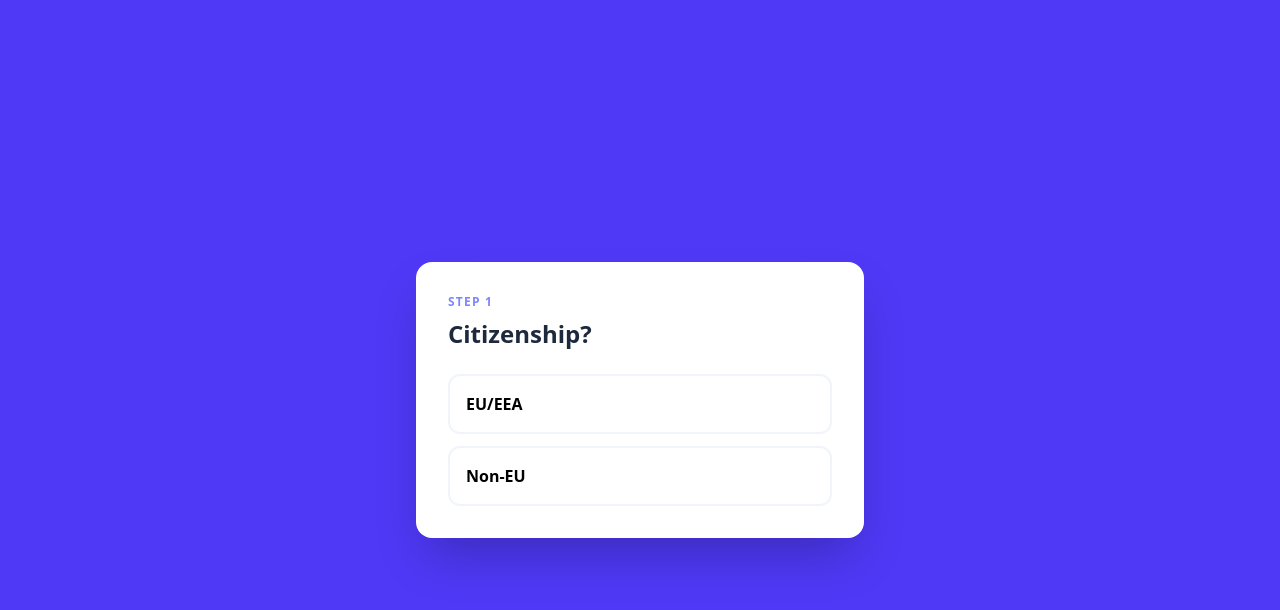
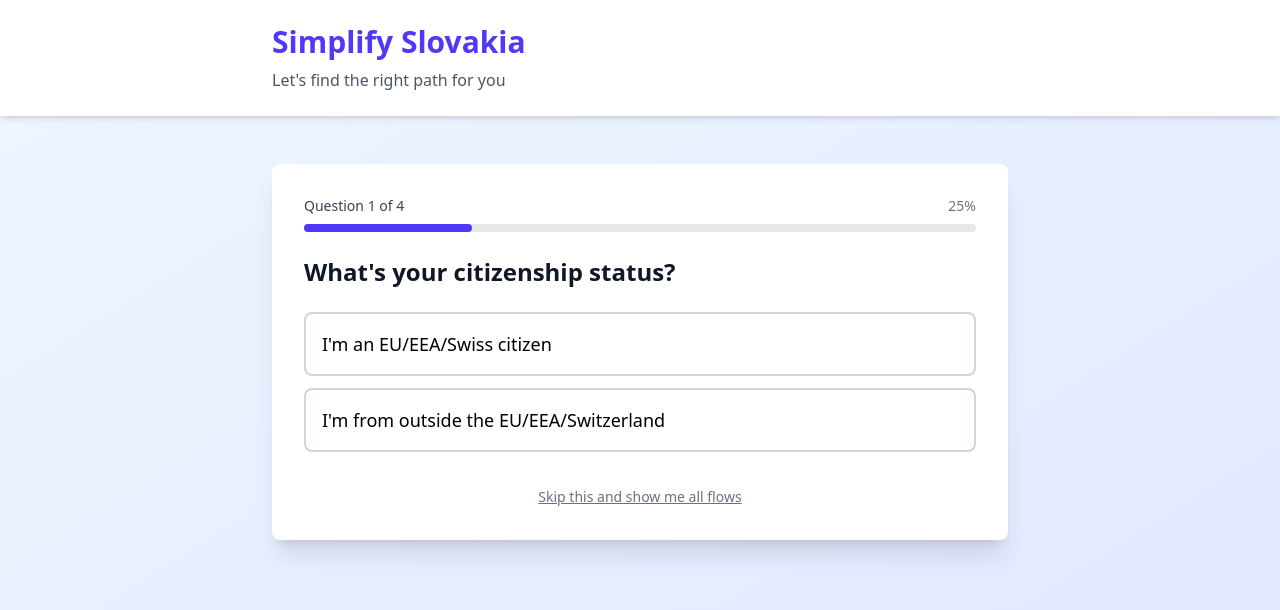
Before and after one commit to ToxicMinds/simplify_slovakia, a React (Vite) app in the folder frontend/: page / in a window 1280 px wide. Shown: the top 610 px of the page. Built offline with nearby package versions, Linux system fonts and the light colour scheme.

Commit message:
Auto-commit: Simplify Slovakia 2026-01-29 13:45:04

```diff
--- a/frontend/src/components/IntakeForm.jsx
+++ b/frontend/src/components/IntakeForm.jsx
@@ -1,77 +1,322 @@
 import { useState } from 'react'
 import { API_URL } from '../config'
+import { saveSession } from '../utils/storage'
+
+/**
+ * IntakeForm.jsx
+ *
+ * PURPOSE: Ask users questions to recommend the right flow
+ * LOCATION: frontend/src/components/IntakeForm.jsx
+ *
+ * ARCHITECTURE:
+ * - Uses eligibility dimensions from rules/immigration/eligibility.yaml
+ * - Calls /recommend-flow endpoint
+ * - Shows recommendation + allows override
+ * - Passes selected flow_id to parent (App.jsx)
+ */
 
 function IntakeForm({ onFlowSelected, onShowManualSelector }) {
   const [currentQuestion, setCurrentQuestion] = useState(0)
-  const [answers, setAnswers] = useState({ nationality: null, entry_context: null, purpose: null, city: null })
+  const [answers, setAnswers] = useState({
+    nationality: null,
+    entry_context: null,
+    purpose: null,
+    city: null,
+  })
   const [recommendation, setRecommendation] = useState(null)
   const [loading, setLoading] = useState(false)
   const [error, setError] = useState(null)
 
   const questions = [
-    { id: 'nationality', question: "Citizenship?", options: [{ value: 'EU', label: "EU/EEA" }, { value: 'NON_EU', label: "Non-EU" }] },
-    { id: 'entry_context', question: "Location?", options: [{ value: 'FIRST_ENTRY', label: "Outside Slovakia" }, { value: 'IN_COUNTRY', label: "Already inside" }] },
-    { id: 'purpose', question: "Purpose?", options: [{ value: 'EMPLOYMENT', label: "Work" }, { value: 'BUSINESS', label: "Freelance" }, { value: 'STUDY', label: "Student" }] },
-    { id: 'city', question: "City?", options: [{ value: 'BRATISLAVA', label: "Bratislava" }, { value: 'OTHER', label: "Other" }] },
+    {
+      id: 'nationality',
+      question: "What's your citizenship status?",
+      options: [
+        { value: 'EU', label: "I'm an EU/EEA/Swiss citizen" },
+        { value: 'NON_EU', label: "I'm from outside the EU/EEA/Switzerland" },
+      ],
+    },
+    {
+      id: 'entry_context',
+      question: "Where are you right now?",
+      options: [
+        { value: 'FIRST_ENTRY', label: "I haven't arrived in Slovakia yet" },
+        { value: 'IN_COUNTRY', label: "I'm already in Slovakia" },
+      ],
+    },
+    {
+      id: 'purpose',
+      question: "What brings you to Slovakia?",
+      options: [
+        { value: 'EMPLOYMENT', label: "Employment (I have a job offer)" },
+        { value: 'BUSINESS', label: "Starting a business / Freelancing" },
+        { value: 'FAMILY', label: "Joining family who lives here" },
+        { value: 'STUDY', label: "University or studies" },
+      ],
+    },
+    {
+      id: 'city',
+      question: "Which city will you live in?",
+      options: [
+        { value: 'BRATISLAVA', label: "Bratislava" },
+        { value: 'OTHER', label: "Other city" },
+      ],
+    },
   ]
 
-  const handleAnswer = async (id, val) => {
-    const nextAnswers = { ...answers, [id]: val }
-    setAnswers(nextAnswers)
+  const handleAnswer = (questionId, value) => {
+    const newAnswers = { ...answers, [questionId]: value }
+    setAnswers(newAnswers)
+
     if (currentQuestion < questions.length - 1) {
       setCurrentQuestion(currentQuestion + 1)
     } else {
+      getRecommendation(newAnswers)
+    }
+  }
+
+  const getRecommendation = async (finalAnswers) => {
     setLoading(true)
+    setError(null)
+
     try {
-        const res = await fetch(`${API_URL}/recommend-flow`, {
+      const response = await fetch(`${API_URL}/recommend-flow`, {
         method: 'POST',
         headers: { 'Content-Type': 'application/json' },
-          body: JSON.stringify(nextAnswers)
+        body: JSON.stringify(finalAnswers),
       })
-        const data = await res.json()
+
+      if (!response.ok) {
+        throw new Error('Failed to get recommendation')
+      }
+
+      const data = await response.json()
       setRecommendation(data)
-      } catch (e) { setError("Failed to get recommendation") }
+    } catch (err) {
+      setError(err.message)
+    } finally {
       setLoading(false)
     }
   }
 
-  if (loading) return <div className="h-screen flex items-center justify-center">Analyzing...</div>
+  /* ==============================
+     UPDATED: ACCEPT RECOMMENDATION
+     ============================== */
+  const handleAcceptRecommendation = () => {
+    if (!recommendation?.flow_id) return
 
-  if (recommendation) return (
-    <div className="h-screen flex items-center justify-center bg-slate-50 p-4">
-      <div className="bg-white p-8 rounded-2xl shadow-xl max-w-md w-full">
-        <h2 className="text-xl font-bold mb-2">We recommend:</h2>
-        <div className="bg-indigo-50 p-4 rounded-lg border-l-4 border-indigo-600 mb-6">
-          <p className="font-bold text-indigo-900">{recommendation.title}</p>
-          <p className="text-sm text-indigo-700 mt-1">{recommendation.reason}</p>
-        </div>
-        <button
-          onClick={() => onFlowSelected(recommendation.flow_id)}
-          className="w-full bg-indigo-600 text-white py-3 rounded-xl font-bold mb-3"
-        >
-          Start Roadmap
-        </button>
-        <button onClick={onShowManualSelector} className="w-full text-slate-500 text-sm">See all options</button>
-      </div>
-    </div>
+    const intakeData = {
+      answers,
+      recommendation,
+      accepted: true,
+      timestamp: new Date().toISOString(),
+    }
+
+    // Legacy storage (keep for now)
+    localStorage.setItem(
+      'simplify_slovakia_intake',
+      JSON.stringify(intakeData)
     )
 
-  const q = questions[currentQuestion]
+    // Unified session storage
+    saveSession({
+      flowId: recommendation.flow_id,
+      completedSteps: [],
+      expandedSteps: [],
+      documents: {},
+      intakeAnswers: intakeData,
+      showIntake: false,
+    })
+
+    onFlowSelected(recommendation.flow_id)
+  }
+
+  const handleShowAllFlows = () => {
+    localStorage.setItem(
+      'simplify_slovakia_intake',
+      JSON.stringify({
+        answers,
+        recommendation,
+        accepted: false,
+        timestamp: new Date().toISOString(),
+      })
+    )
+
+    onShowManualSelector()
+  }
+
+  const progress = ((currentQuestion + 1) / questions.length) * 100
+  const currentQuestionData = questions[currentQuestion]
+
+  /* ==============================
+     LOADING STATE
+     ============================== */
+  if (loading) {
     return (
-    <div className="h-screen flex items-center justify-center bg-indigo-600 p-4">
-      <div className="bg-white p-8 rounded-2xl shadow-2xl max-w-md w-full">
-        <p className="text-xs font-bold text-indigo-400 uppercase tracking-widest mb-2">Step {currentQuestion + 1}</p>
-        <h2 className="text-2xl font-bold text-slate-800 mb-6">{q.question}</h2>
-        <div className="grid gap-3">
-          {q.options.map(o => (
-            <button key={o.value} onClick={() => handleAnswer(q.id, o.value)} className="w-full text-left p-4 rounded-xl border-2 border-slate-100 hover:border-indigo-500 hover:bg-indigo-50 font-semibold transition-all">
-              {o.label}
-            </button>
-          ))}
-        </div>
+      <div className="min-h-screen bg-gradient-to-br from-blue-50 to-indigo-100 flex items-center justify-center">
+        <div className="text-center">
+          <div className="animate-spin rounded-full h-16 w-16 border-b-4 border-indigo-600 mx-auto mb-4"></div>
+          <p className="text-xl text-gray-700">Finding the best flow for you...</p>
         </div>
       </div>
     )
   }
 
+  /* ==============================
+     RECOMMENDATION SCREEN
+     ============================== */
+  if (recommendation) {
+    return (
+      <div className="min-h-screen bg-gradient-to-br from-blue-50 to-indigo-100">
+        <header className="bg-white shadow-md">
+          <div className="max-w-3xl mx-auto px-4 py-6">
+            <h1 className="text-3xl font-bold text-indigo-600">Simplify Slovakia</h1>
+            <p className="text-gray-600 mt-2">Here's what we recommend</p>
+          </div>
+        </header>
+
+        <main className="max-w-3xl mx-auto px-4 py-12">
+          <div className="bg-white rounded-lg shadow-xl p-8">
+            <h2 className="text-2xl font-bold text-gray-900 mb-6">Based on your answers:</h2>
+
+            <div className="bg-gray-50 rounded-lg p-4 mb-6">
+              <h3 className="font-semibold text-gray-900 mb-2">👤 Your Profile</h3>
+              <ul className="space-y-1 text-gray-700 text-sm">
+                <li>• Citizenship: {answers.nationality === 'EU' ? 'EU/EEA/Swiss' : 'Non-EU'}</li>
+                <li>• Status: {answers.entry_context === 'FIRST_ENTRY' ? "Haven't arrived yet" : 'Already in Slovakia'}</li>
+                <li>• Purpose: {answers.purpose}</li>
+                <li>• City: {answers.city}</li>
+              </ul>
+            </div>
+
+            <div className="border-l-4 border-indigo-600 bg-indigo-50 p-4 mb-6">
+              <h3 className="font-semibold text-indigo-900 mb-2">✨ We recommend:</h3>
+              <p className="text-lg font-bold text-indigo-700">{recommendation.title}</p>
+              {recommendation.reason && (
+                <p className="text-sm text-indigo-600 mt-2">{recommendation.reason}</p>
+              )}
+              <div className="text-sm text-indigo-600 mt-2">
+                <span className="font-medium">{recommendation.step_count} steps</span>
+                {' • '}
+                <span>Flow ID: {recommendation.flow_id}</span>
+              </div>
+            </div>
+
+            <div className="flex flex-col gap-3">
+              <button
+                onClick={handleAcceptRecommendation}
+                className="w-full bg-indigo-600 text-white py-3 px-6 rounded-lg font-semibold hover:bg-indigo-700"
+              >
+                Start This Flow →
+              </button>
+
+              <button
+                onClick={handleShowAllFlows}
+                className="w-full bg-white text-gray-700 py-3 px-6 rounded-lg font-semibold border-2 border-gray-300 hover:border-gray-400"
+              >
+                No, show me all options
+              </button>
+            </div>
+
+            {recommendation.confidence === 'low' && (
+              <div className="mt-4 bg-yellow-50 border border-yellow-200 rounded-lg p-4">
+                <p className="text-sm text-yellow-800">
+                  ⚠️ We couldn't find an exact match for your situation.
+                </p>
+              </div>
+            )}
+          </div>
+        </main>
+      </div>
+    )
+  }
+
+  /* ==============================
+     ERROR STATE
+     ============================== */
+  if (error) {
+    return (
+      <div className="min-h-screen bg-gradient-to-br from-blue-50 to-indigo-100 flex items-center justify-center p-4">
+        <div className="bg-red-50 border-2 border-red-200 rounded-lg p-8 max-w-md">
+          <h2 className="text-2xl font-bold text-red-700 mb-4">Error</h2>
+          <p className="text-red-600 mb-4">{error}</p>
+          <button
+            onClick={handleShowAllFlows}
+            className="w-full bg-indigo-600 text-white py-3 px-6 rounded-lg font-semibold hover:bg-indigo-700"
+          >
+            See All Flows Instead
+          </button>
+        </div>
+      </div>
+    )
+  }
+
+  /* ==============================
+     QUESTION FLOW
+     ============================== */
+  return (
+    <div className="min-h-screen bg-gradient-to-br from-blue-50 to-indigo-100">
+      <header className="bg-white shadow-md">
+        <div className="max-w-3xl mx-auto px-4 py-6">
+          <h1 className="text-3xl font-bold text-indigo-600">Simplify Slovakia</h1>
+          <p className="text-gray-600 mt-2">Let's find the right path for you</p>
+        </div>
+      </header>
+
+      <main className="max-w-3xl mx-auto px-4 py-12">
+        <div className="bg-white rounded-lg shadow-xl p-8">
+          <div className="mb-6">
+            <div className="flex items-center justify-between mb-2">
+              <span className="text-sm font-medium text-gray-700">
+                Question {currentQuestion + 1} of {questions.length}
+              </span>
+              <span className="text-sm text-gray-500">{Math.round(progress)}%</span>
+            </div>
+            <div className="w-full bg-gray-200 rounded-full h-2">
+              <div
+                className="bg-indigo-600 h-2 rounded-full transition-all duration-300"
+                style={{ width: `${progress}%` }}
+              />
+            </div>
+          </div>
+
+          <h2 className="text-2xl font-bold text-gray-900 mb-6">
+            {currentQuestionData.question}
+          </h2>
+
+          <div className="space-y-3">
+            {currentQuestionData.options.map(option => (
+              <button
+                key={option.value}
+                onClick={() => handleAnswer(currentQuestionData.id, option.value)}
+                className="w-full text-left p-4 rounded-lg border-2 border-gray-300 hover:border-indigo-600 hover:bg-indigo-50"
+              >
+                <span className="text-lg">{option.label}</span>
+              </button>
+            ))}
+          </div>
+
+          {currentQuestion > 0 && (
+            <button
+              onClick={() => setCurrentQuestion(currentQuestion - 1)}
+              className="mt-6 text-gray-600 hover:text-gray-900 font-medium"
+            >
+              ← Back
+            </button>
+          )}
+
+          <div className="mt-8 text-center">
+            <button
+              onClick={handleShowAllFlows}
+              className="text-sm text-gray-500 hover:text-gray-700 underline"
+            >
+              Skip this and show me all flows
+            </button>
+          </div>
+        </div>
+      </main>
+    </div>
+  )
+}
+
 export default IntakeForm
```
Also changed, not shown: frontend/src/utils/storage.js (+80 -14 lines). Lines whose indentation alone changed are shown as unchanged.
